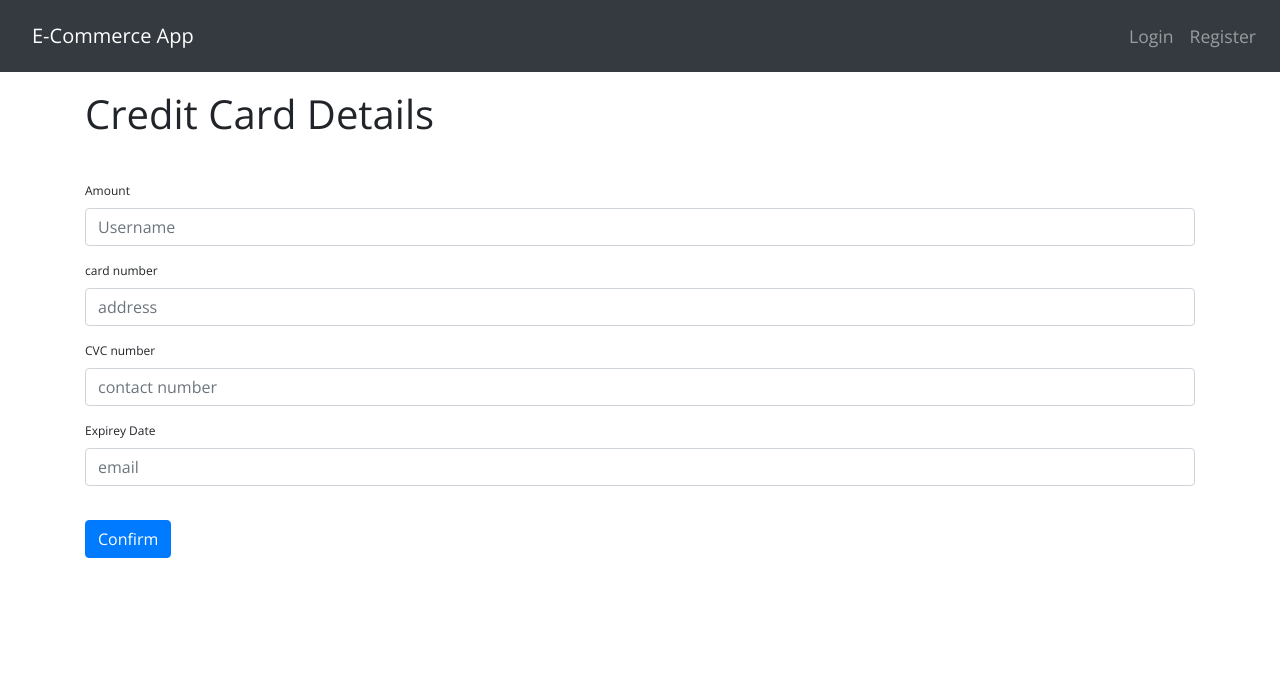
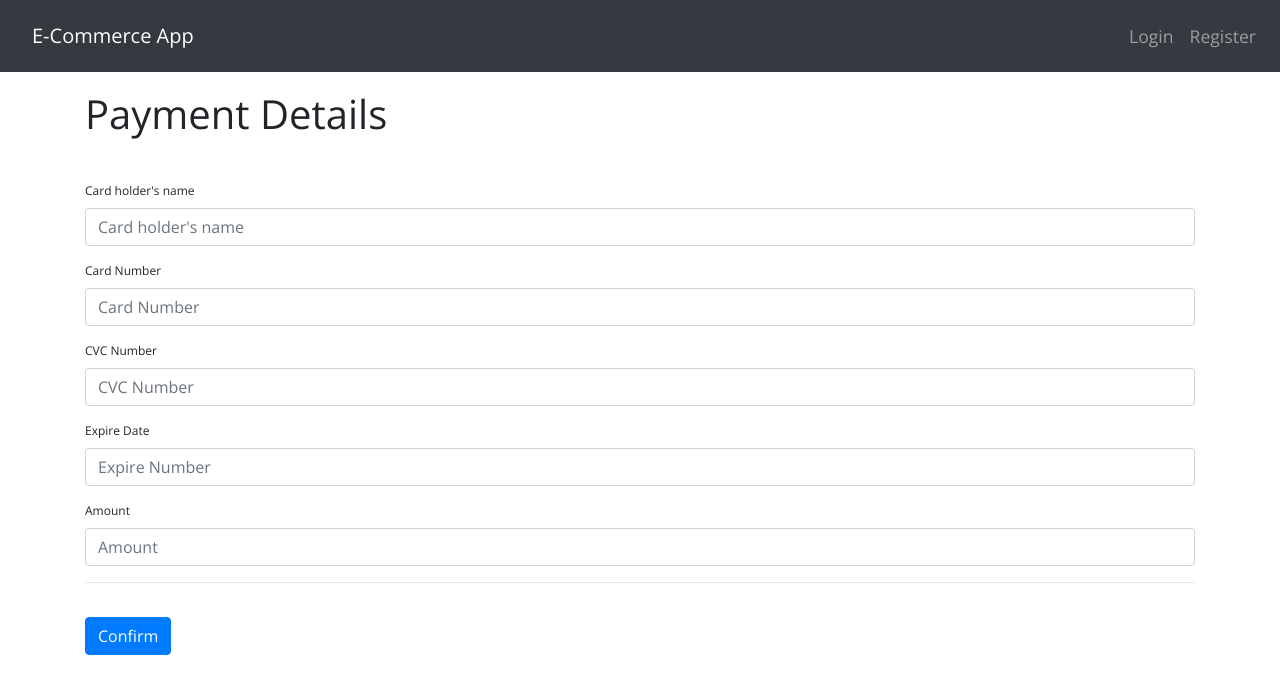
Before and after one commit to MenuraDewalegama/DS-Assignment-2, a React (Vite) app in the folder e-commerce-app-frontend/: page /credit in a window 1280 px wide. Shown: the top 694 px of the page. Built offline with nearby package versions, Linux system fonts and the light colour scheme; no server answers.

Commit message:
changed payment function successfully

```diff
--- a/e-commerce-app-frontend/src/components/cart/CartListItem.jsx
+++ b/e-commerce-app-frontend/src/components/cart/CartListItem.jsx
@@ -39,7 +39,6 @@ export default function CartListItem(props) {
             <Row>
                 <Col>
                     <Card style={{width: '20rem'}}>
-                        <Card.Img variant="top" src="https://via.placeholder.com/300"/>
                         <Card.Body>
                             <Card.Title>Name: {product.name}</Card.Title>
                             <Card.Text style={fontStyle}>
--- a/e-commerce-app-frontend/src/components/cart/Carts.jsx
+++ b/e-commerce-app-frontend/src/components/cart/Carts.jsx
@@ -24,6 +24,7 @@ export default class Carts extends React.Component {
         const removeAll = () => {
             cartList.splice(0, cartList.length);
         };
+
         const notify = () =>
             toast.error('All the items Removed from Cart', {
                 position: 'top-right',
@@ -70,10 +71,10 @@ export default class Carts extends React.Component {
                                 ''
                             )}
                             {cartList.length > 0 ? (
-                                <Link to="/delivery" style={{marginLeft: '5%'}}>
+                                <Link to="/Delivery" style={{marginLeft: '5%'}}>
                                     {' '}
                                     <Button onClick={() => {
-                                    }}> Next </Button>
+                                    }}> Proceed to payment </Button>
                                 </Link>
                             ) : (
                                 ''
--- a/e-commerce-app-frontend/src/components/delivery/Delivery.jsx
+++ /dev/null
@@ -1,67 +0,0 @@
-import React from 'react';
-import {Button, Form} from 'react-bootstrap';
-import {Link} from 'react-router-dom';
-
-
-export default class Delivery extends React.Component {
-
-    constructor(props) {
-        super(props);
-        this.state = {
-            paymentType: '/credit'
-        };
-    };
-
-    onChange(event) {
-        const {name, value} = event.target;
-        this.setState({[name]: value});
-    }
-
-    render() {
-        return (
-            <div className="container-sm">
-                <br/>
-                <h1>Delivery Details</h1>
-                <br/><br/>
-                <Form>
-                    <Form.Group controlId="formBasicEmail">
-                        <Form.Label>Name</Form.Label>
-                        <Form.Control type="name" placeholder="Name"/>
-                    </Form.Group>
-
-                    <Form.Group controlId="formBasicPassword">
-                        <Form.Label>Address</Form.Label>
-                        <Form.Control type="name" placeholder="address"/>
-                    </Form.Group>
-
-                    <Form.Group controlId="Contact number">
-                        <Form.Label>Address</Form.Label>
-                        <Form.Control type="name" placeholder="contact number"/>
-                    </Form.Group>
-
-
-                    <Form.Group controlId="Contact number">
-                        <Form.Label>Email</Form.Label>
-                        <Form.Control type="name" placeholder="email"/>
-                    </Form.Group>
-
-                    <Form.Group controlId="formGridState">
-                        <Form.Label>Payment Type</Form.Label>
-                        <Form.Control name="paymentType" as="select" onChange={event => this.onChange(event)}
-                                      value={this.state.value}>
-                            <option value="/credit">Credit</option>
-                            <option value="/mobile">Mobile</option>
-                        </Form.Control>
-                    </Form.Group>
-
-                    <br/>
-                    <Button variant="primary">
-                        <Link to={this.state.paymentType} style={{textDecoration: 'none', color: 'white'}}>Go
-                            next</Link>
-                    </Button>
-                </Form>
-                <br/>
-            </div>
-        );
-    }
-}
--- a/e-commerce-app-frontend/src/components/navigation-bar/Navbar.jsx
+++ b/e-commerce-app-frontend/src/components/navigation-bar/Navbar.jsx
@@ -9,7 +9,7 @@ import {UserContext} from '../../context/user.context';
 import Login from '../login/Login';
 import Register from '../register/Register';
 import Cart from '../cart/Cart';
-import Delivery from '../delivery/Delivery';
+import Delivery from '../payment/PaymentHolder';
 import Credit from '../payment/Credit';
 import Mobile from '../payment/Mobile';
 
--- a/e-commerce-app-frontend/src/components/payment/Credit.jsx
+++ b/e-commerce-app-frontend/src/components/payment/Credit.jsx
@@ -1,47 +1,137 @@
 import React from 'react';
-import {Button, Form} from 'react-bootstrap';
-import {Link} from 'react-router-dom';
+import { Button, Form } from 'react-bootstrap';
+import { Link } from 'react-router-dom';
+import {toast} from 'react-toastify';
+import 'react-toastify/dist/ReactToastify.css';
+import {cartList} from '../product/ProductListItem';
+
+export default class Credit extends React.Component {
+    constructor(props) {
+        super(props);
+        this.state = {
+            amount: null,
+            cardHolderName: null,
+            cardNumber: null,
+            cvcNumber: null,
+            expireyDate: null,
+            getData: this.props.getData
+        };
+    }
+
+    onChange(event) {
+        const {name, value} = event.target;
+        this.setState({[name]: value});
+    }
+
+     confirmPayment = () => {
+        const { address, email } = this.state.getData;
+        console.log(address, email);
+
+        console.log(this.state.amount);
+        console.log(this.state.cardHolderName);
+        console.log(this.state.cardNumber);
+        console.log(this.state.cvcNumber);
+        console.log(this.state.expireyDate);
+        console.log(email);
+        console.log(address);
+
+        cartList.splice(0, cartList.length);
+
+        window.location = '/';
 
 
-export default class Credit extends React.Component {
+    };
+
+
+
 
     render() {
+
+        const notify = () =>
+
+        toast.success('Item purchased succesfully. Please check your mail inbox', {
+            position: 'top-right',
+            autoClose: 2000,
+            hideProgressBar: false,
+            closeOnClick: true,
+            pauseOnHover: true,
+            draggable: true,
+            progress: undefined,
+        });
+
+
+
         return (
             <div className="container-sm">
-                <br/>
-                <h1>Credit Card Details</h1>
+                <br />
+                <h1>Payment Details</h1>
 
-                <br/>
-                <br/>
+                <br />
+                <br />
+
                 <Form>
-                    <Form.Group controlId="formBasicEmail">
-                        <Form.Label>Amount</Form.Label>
-                        <Form.Control type="name" placeholder="Username"/>
+
+                    <Form.Group controlId="formBasicCardHOlderName">
+                        <Form.Label>Card holder's name</Form.Label>
+                        <Form.Control name="cardHolderName"
+                            type="text"
+                            placeholder="Card holder's name"
+                            onChange={(event) => this.onChange(event)}
+                        />
                     </Form.Group>
 
-                    <Form.Group controlId="formBasicPassword">
-                        <Form.Label>card number</Form.Label>
-                        <Form.Control type="name" placeholder="address"/>
-                    </Form.Group>
-
-                    <Form.Group controlId="Contact number">
-                        <Form.Label>CVC number</Form.Label>
-                        <Form.Control type="name" placeholder="contact number"/>
+                    <Form.Group controlId="formBasicCardNumber">
+                        <Form.Label>Card Number</Form.Label>
+                        <Form.Control name="cardNumber"
+                            type="text"
+                            placeholder="Card Number"
+                            onChange={(event) => this.onChange(event)}
+                        />
                     </Form.Group>
 
 
-                    <Form.Group controlId="Contact number">
-                        <Form.Label>Expirey Date</Form.Label>
-                        <Form.Control type="name" placeholder="email"/>
+                    <Form.Group controlId="formBasicCVC">
+                        <Form.Label>CVC Number</Form.Label>
+                        <Form.Control name="cvcNumber"
+                            type="text"
+                            placeholder="CVC Number"
+                            onChange={(event) => this.onChange(event)}
+                        />
                     </Form.Group>
 
-                    <br/>
-                    <Button variant="primary">
+
+                    <Form.Group controlId="formBasicED">
+                        <Form.Label>Expire Date</Form.Label>
+                        <Form.Control name="expireyDate"
+                            type="text"
+                            placeholder="Expire Number"
+                            onChange={(event) => this.onChange(event)}
+                        />
+                    </Form.Group>
+
+
+
+                    <Form.Group controlId="formBasicAmount">
+                        <Form.Label>Amount</Form.Label>
+                        <Form.Control name="amount"
+                            type="text"
+                            placeholder="Amount"
+                            onChange={(event) => this.onChange(event)}
+                        />
+                    </Form.Group>
+
+                    <hr></hr>
+                    <br />
+                    <Button  onClick={() => {
+                                            this.confirmPayment();
+                                            notify();
+                                        }}
+                                        variant="primary"> Confirm
                         {/* // TODO: if registration successful, then redirect to root URL (/product). */}
-                        <Link to="/delivery" style={{textDecoration: 'none', color: 'white'}}>Confirm</Link>
+                        {/* <Link to="/" style={{ textDecoration: 'none', color: 'white' }}>Confirm</Link> */}
                     </Button>
                 </Form>
-                <br/>
+                <br />
             </div>
         );
     }
--- /dev/null
+++ b/e-commerce-app-frontend/src/components/payment/PaymentHolder.jsx
@@ -0,0 +1,91 @@
+import React from 'react';
+import { Button, Container, Form } from 'react-bootstrap';
+import { Link } from 'react-router-dom';
+import Credit from './Credit'
+import Mobile from './Mobile'
+
+
+export default class PaymentHolder extends React.Component {
+
+    constructor(props) {
+        super(props);
+        this.state = {
+            paymentType: '',
+            address: null,
+            email: null
+        };
+    };
+
+    onChange(event) {
+        const { name, value } = event.target;
+        this.setState({ [name]: value });
+    }
+
+
+
+    render() {
+        return (
+            <div className="container-sm">
+                <br />
+                <h1>Finish your order here!</h1>
+                <br /><br />
+                <Form>
+
+
+
+                    <Form.Group controlId="formAddress">
+                        <Form.Label>Address</Form.Label>
+                        <Form.Control name="address"
+                            type="text"
+                            placeholder="Address"
+                            onChange={(event) => this.onChange(event)}
+                        />
+                    </Form.Group>
+
+                    <Form.Group controlId="formEmail">
+                        <Form.Label>Email</Form.Label>
+                        <Form.Control name="email"
+                            type="text"
+                            placeholder="email"
+                            onChange={(event) => this.onChange(event)}
+                        />
+                    </Form.Group>
+
+
+                    {(this.state.email != null && this.state.address != null) ?
+                       <Form.Group controlId="formPaymentType">
+                       <Form.Label>Payment Type</Form.Label>
+                       <Form.Control name="paymentType" as="select" onChange={event => this.onChange(event)}
+                           value={this.state.value}>
+                           <option value="mobile">Mobile</option>
+                           <option value="credit">Credit</option>
+
+                       </Form.Control>
+                   </Form.Group>
+                        :
+                   ''
+                    }
+
+
+
+
+                </Form>
+
+                <Container>
+                    {(this.state.paymentType == 'credit') ?
+                        <Credit getData={{ address: this.state.address, email: this.state.email }} />
+                        :
+                        <Mobile />
+                    }
+
+                </Container>
+
+
+
+
+
+                <br />
+            </div>
+        );
+    }
+}
--- a/e-commerce-app-frontend/src/components/product/ProductListItem.jsx
+++ b/e-commerce-app-frontend/src/components/product/ProductListItem.jsx
@@ -51,7 +51,7 @@ export default function ProductListItem(props) {
             <br/>
             <Row>
                 <Col>
-                    <Card style={{width: '20rem'}}>
+                    <Card style={{width: '20rem', height:'40rem'}}>
                         <Card.Img
                             style={{objectFit: 'cover', maxHeight: '300px'}}
                             variant="top"
@@ -70,7 +70,7 @@ export default function ProductListItem(props) {
                             <Card.Text>Unit Price: {product.unitPrice}</Card.Text>
                             <Card.Text>Hand On Quantity: {product.handOnQuantity}</Card.Text>
 
-                            <Row>
+                            <Row style={{marginTop: '25%'}}>
                                 {
                                     // product edit button
                                     isAdmin ? (
```
